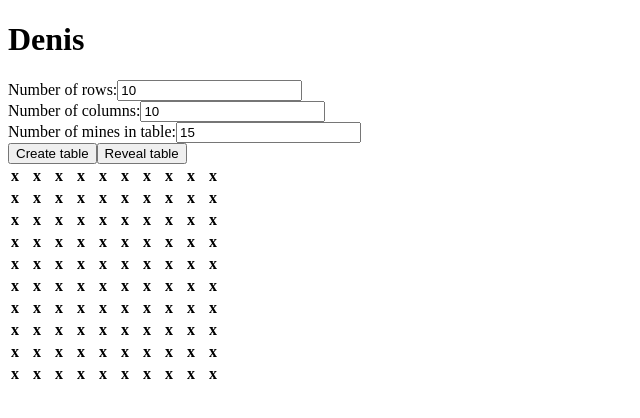
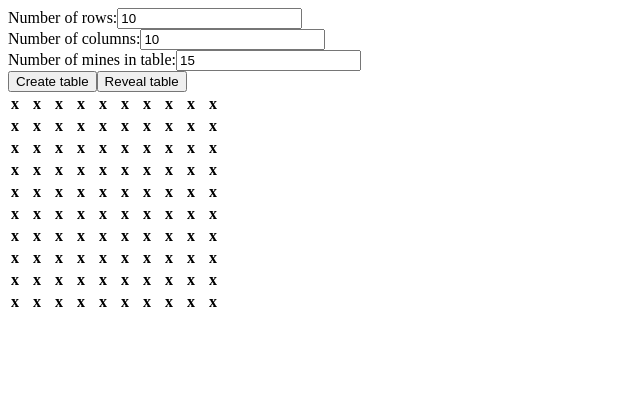
Before and after one commit to Bozjator/minesweeper, an Angular app: page / in a window 1280 px wide. Shown: the top 418 px of the page, without its empty margins (0-640 px from the left). Built offline with nearby package versions, Linux system fonts and the light colour scheme.

Commit message:
nobody knows nothing

```diff
--- a/src/app/app.component.html
+++ b/src/app/app.component.html
@@ -1,4 +1,3 @@
-<h1>Denis</h1>
 <label for="num-of-rows">Number of rows:</label>
 <input type="number" id="num-of-rows" #numOfRowsUserInput [value]="numOfRows">
 <br />
```
